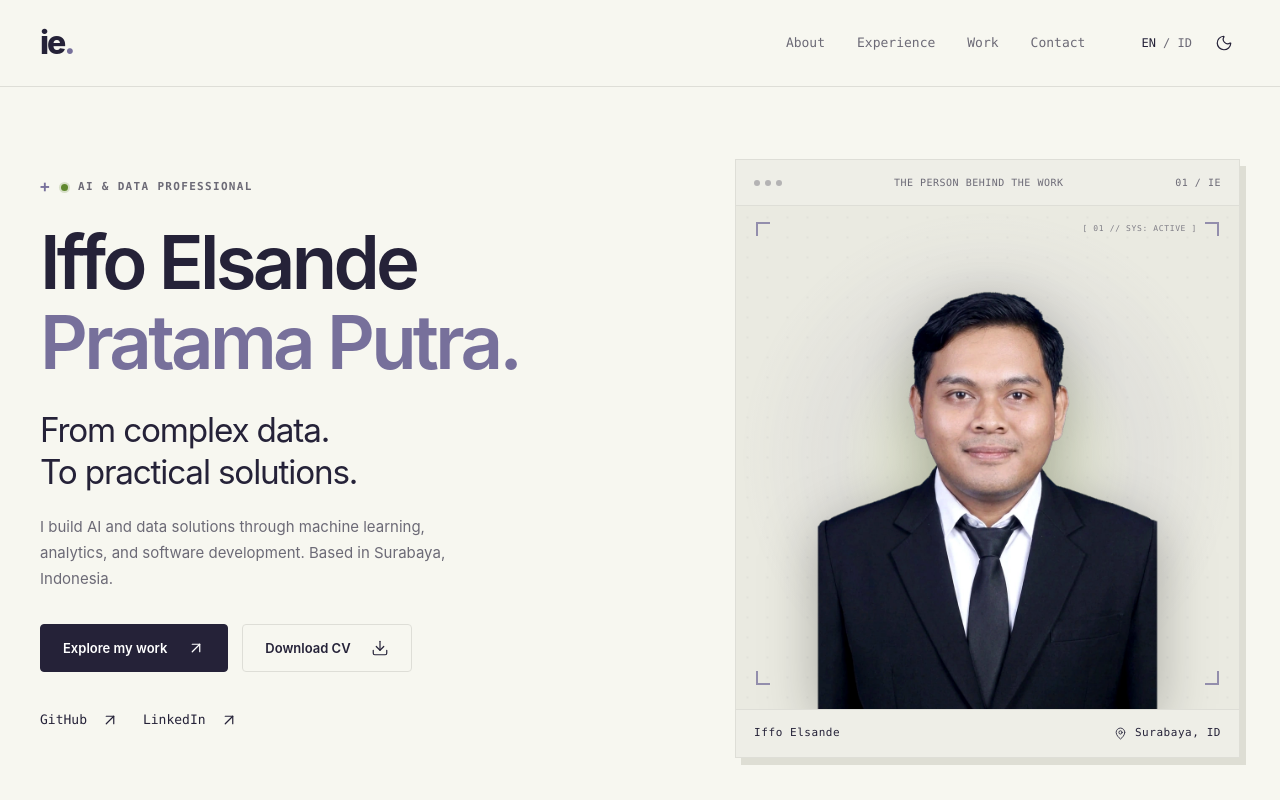
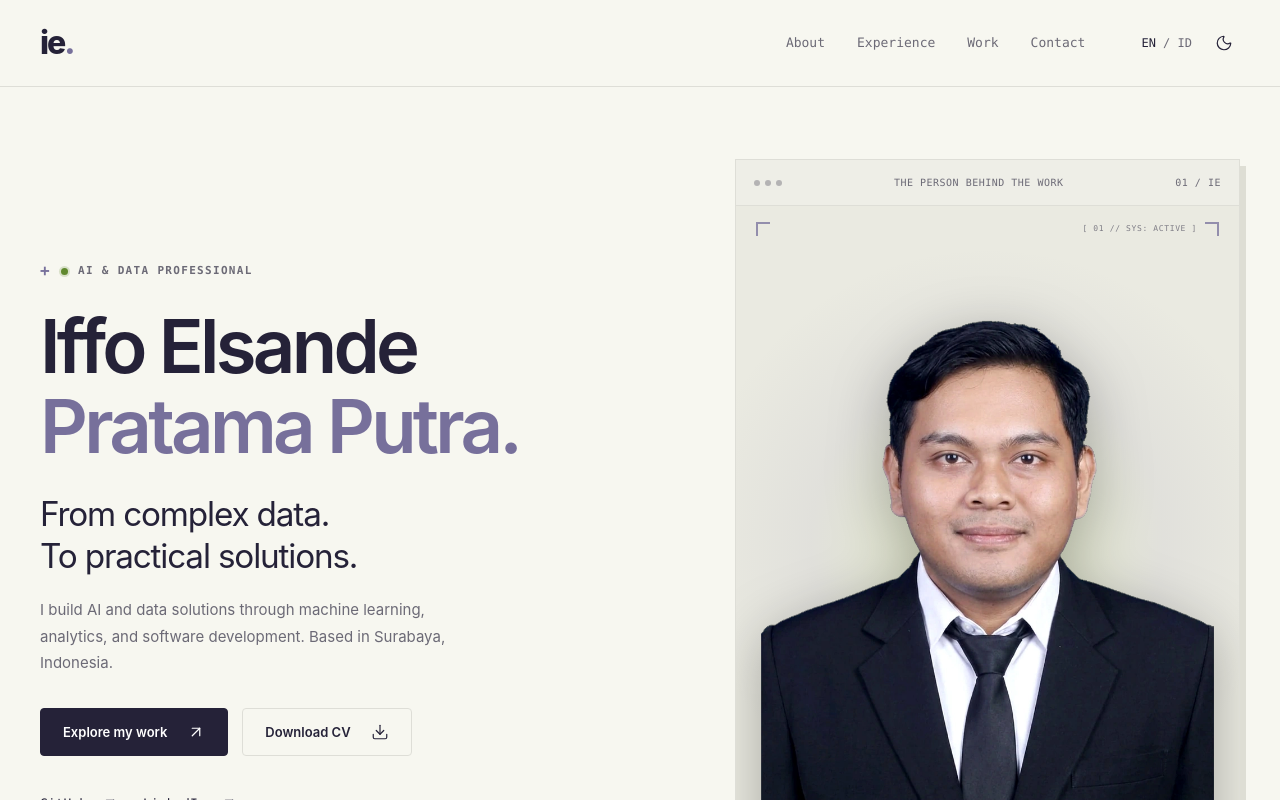
Before and after one commit to Elsande/Elsande-Portfolio, a React (Vite) app: page / in a window 1280 px wide. Shown: the top 800 px of the page. Built offline with nearby package versions, Linux system fonts and the light colour scheme.

Commit message:
Make the hero portrait a full-bleed 3:4 photo

```diff
--- a/src/styles/layout.css
+++ b/src/styles/layout.css
@@ -188,7 +188,7 @@ html[data-theme="dark"] .primary:hover {
   align-items: flex-end;
   justify-content: center;
   overflow: hidden;
-  aspect-ratio: 1;
+  aspect-ratio: 3 / 4;
   background-color: var(--portrait);
 }
 
@@ -196,9 +196,7 @@ html[data-theme="dark"] .primary:hover {
   position: absolute;
   inset: 0;
   pointer-events: none;
-  background-image: radial-gradient(var(--line) 1px, transparent 1px);
-  background-size: 20px 20px;
-  background-position: center;
+  background-image: none;
   opacity: 0.65;
 }
 
@@ -312,8 +310,8 @@ html[data-theme="dark"] .hud-tag {
   z-index: 1;
   width: 100%;
   height: 100%;
-  object-fit: contain;
-  object-position: center;
+  object-fit: cover;
+  object-position: center top;
   margin: 0 auto;
   filter: drop-shadow(0 14px 28px rgba(0, 0, 0, 0.28));
   transition: transform 700ms cubic-bezier(0.2, 0.7, 0.2, 1), filter 300ms ease;
```
